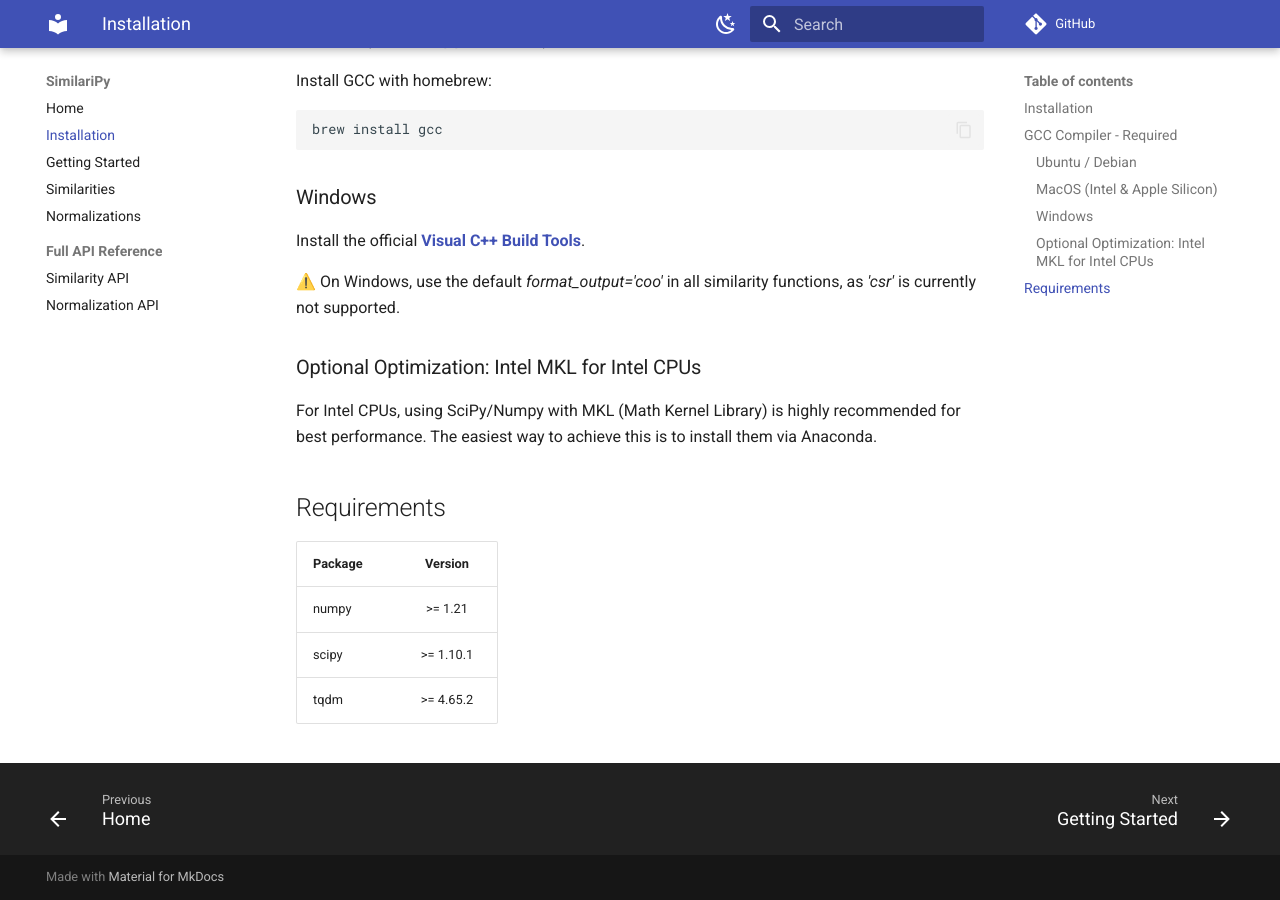
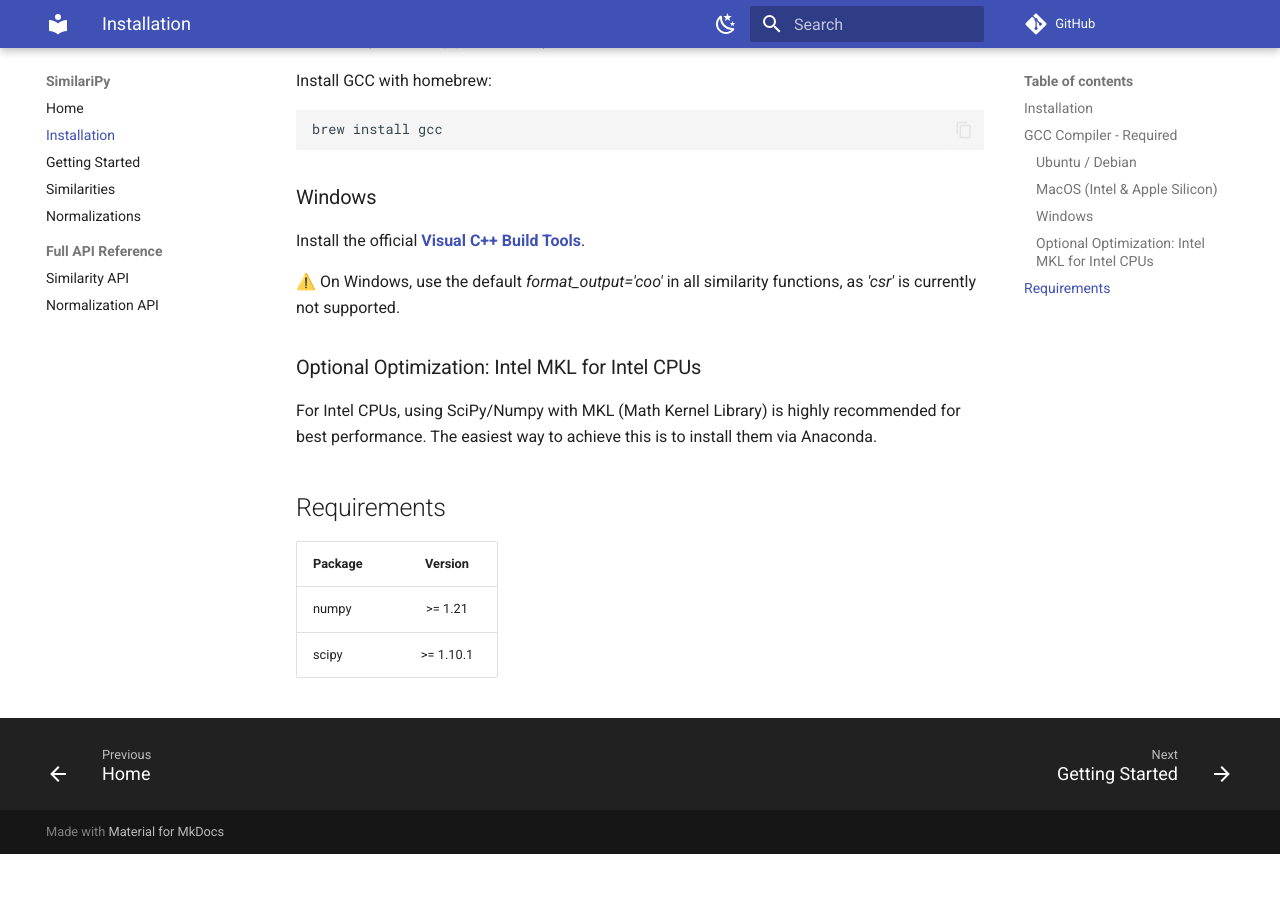
Before and after one commit to bogliosimone/similaripy, an MkDocs documentation site: the page built from docs/installation.md, in a window 1280 px wide and 900 px high, scrolled down 624 px. Built offline with MkDocs 1.6.1 and Material for MkDocs 9.7.7, drawn with Linux system fonts in a browser that asks for light colours; comment, search, counter and statistics services are not loaded; after the commit the page ends 1478 px from its top, so only the background shows below that.

Commit message:
Remove tqdm, gil free prange

```diff
--- a/docs/installation.md
+++ b/docs/installation.md
@@ -46,4 +46,3 @@
 | --------------------------------|:--------------:|
 | numpy                           |   >= 1.21      |
 | scipy                           |   >= 1.10.1    |
-| tqdm                            |   >= 4.65.2    |
--- a/pyproject.toml
+++ b/pyproject.toml
@@ -33,7 +33,6 @@
 dependencies = [
     "numpy>=1.21",
     "scipy>=1.10.1",
-    "tqdm>=4.65.2",
 ]
 
 [project.urls]
```
Also changed, not shown: README.md (+0 -1 lines), 2 other files.
